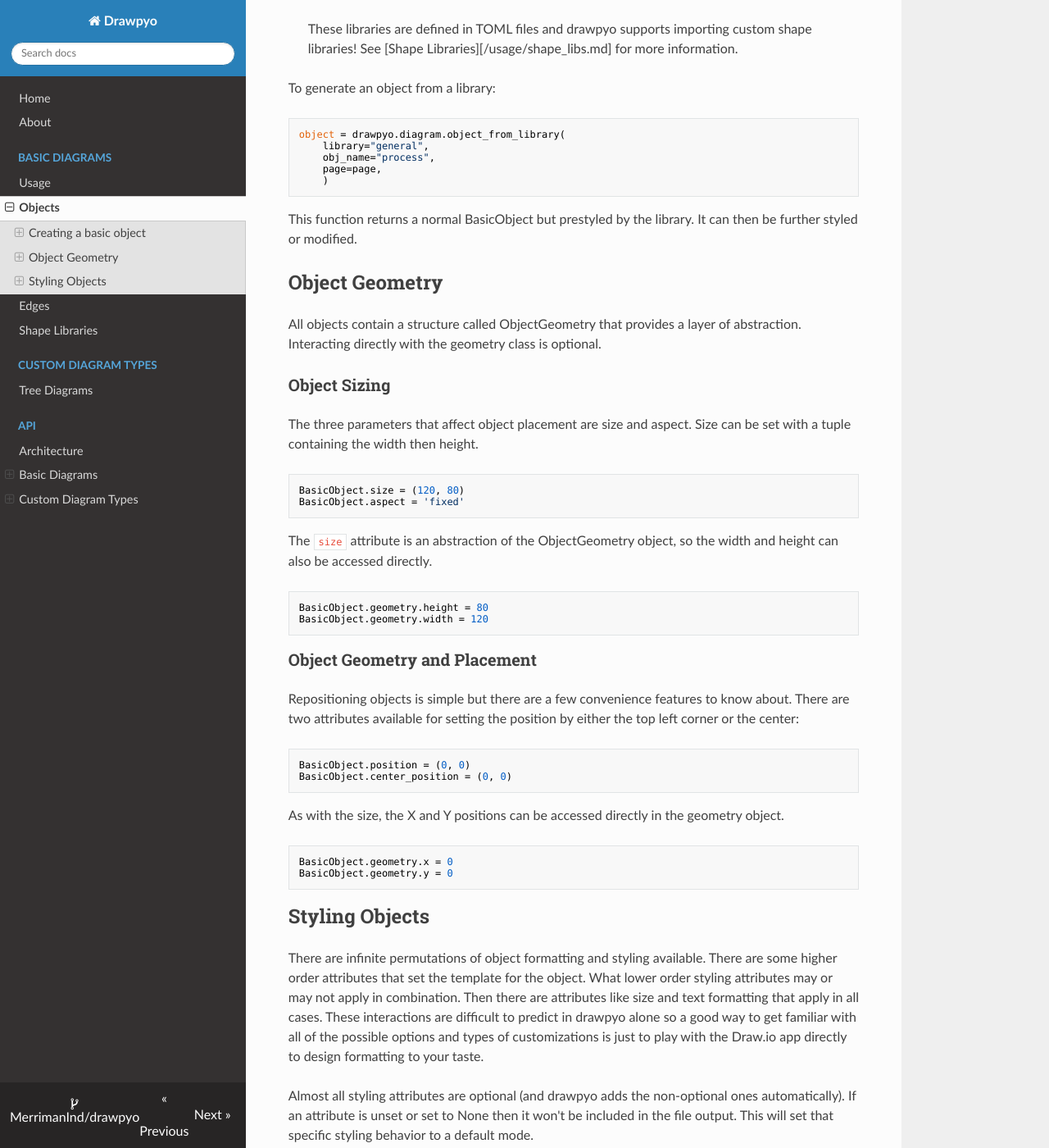
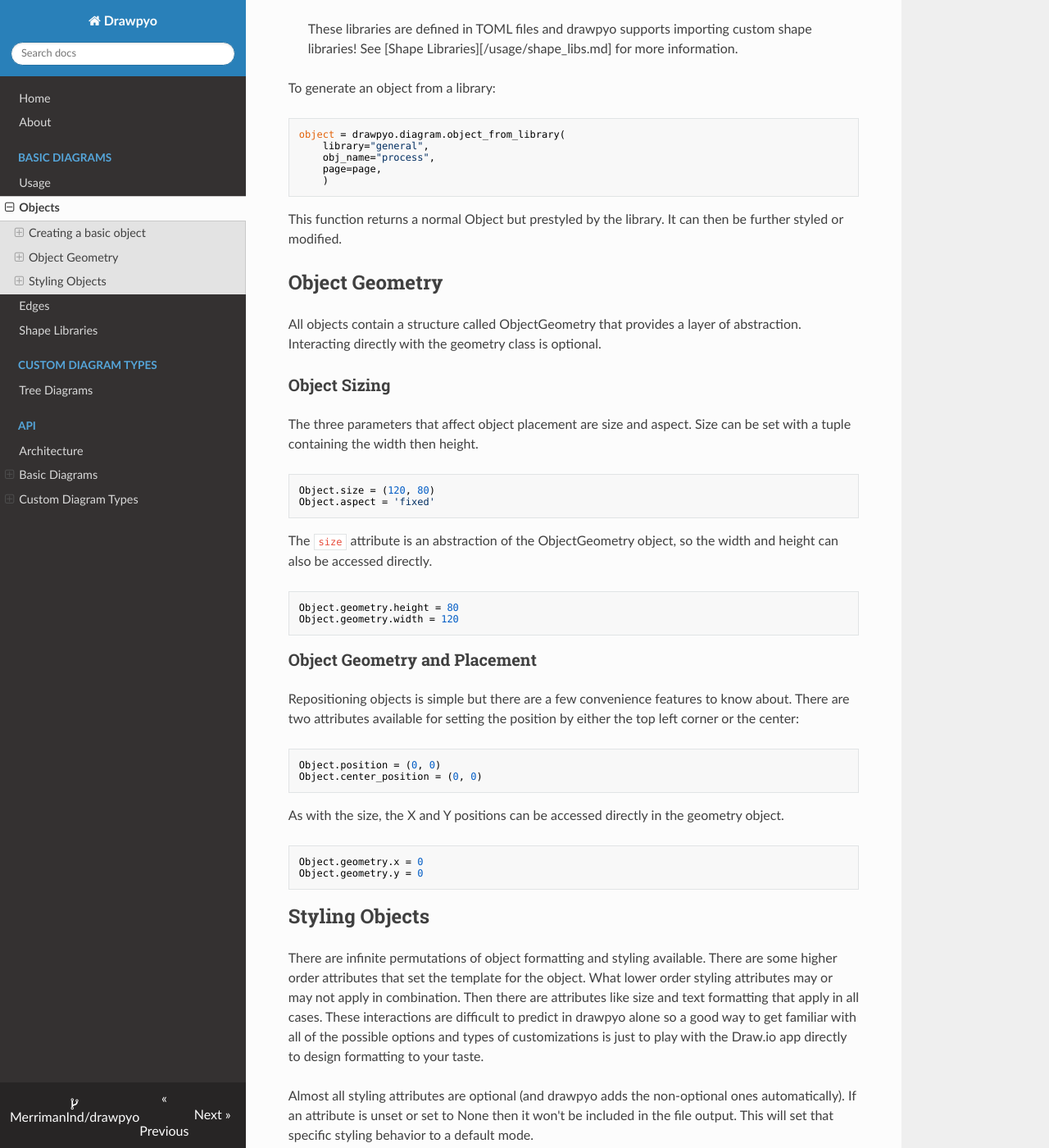
Before and after one commit to MerrimanInd/drawpyo, an MkDocs documentation site: the page built from docs/usage/objects.md, in a window 1280 px wide and 1400 px high, scrolled down 642 px. Shown: the whole window at 82% size. Built offline with MkDocs 1.6.1, drawn with Linux system fonts in a browser that asks for light colours; nearby versions of some CDN libraries; some of the changed text lies outside the part shown.

Commit message:
Changed BasicEdge and BasicObject to Edge and Object. Added shadowing subclasses for back compatibility.

````diff
--- a/docs/usage/objects.md
+++ b/docs/usage/objects.md
@@ -1,11 +1,11 @@
 # Objects
 
-Though some diagram types have their own object subclasses, the main class for creating objects is the BasicObject class.
+Though some diagram types have their own object subclasses, the main class for creating objects is the Object class.
 
 ## Creating a basic object
 
 ```python
-base_obj = drawpyo.diagram.BasicObject(page=page)
+base_obj = drawpyo.diagram.Object(page=page)
 ```
 
 The default object type is a rounded corner rectangle with white background and a black border just like in the Draw.io app.
@@ -32,7 +32,7 @@ object = drawpyo.diagram.object_from_library(
     )
 ```
 
-This function returns a normal BasicObject but prestyled by the library. It can then be further styled or modified.
+This function returns a normal Object but prestyled by the library. It can then be further styled or modified.
 
 ## Object Geometry
 
@@ -43,15 +43,15 @@ All objects contain a structure called ObjectGeometry that provides a layer of a
 The three parameters that affect object placement are size and aspect. Size can be set with a tuple containing the width then height.
 
 ```python
-BasicObject.size = (120, 80)
-BasicObject.aspect = 'fixed'
+Object.size = (120, 80)
+Object.aspect = 'fixed'
 ```
 
 The `size` attribute is an abstraction of the ObjectGeometry object, so the width and height can also be accessed directly.
 
 ```python
-BasicObject.geometry.height = 80
-BasicObject.geometry.width = 120
+Object.geometry.height = 80
+Object.geometry.width = 120
 ```
 
 ### Object Geometry and Placement
@@ -59,15 +59,15 @@ BasicObject.geometry.width = 120
 Repositioning objects is simple but there are a few convenience features to know about. There are two attributes available for setting the position by either the top left corner or the center:
 
 ```python
-BasicObject.position = (0, 0)
-BasicObject.center_position = (0, 0)
+Object.position = (0, 0)
+Object.center_position = (0, 0)
 ```
 
 As with the size, the X and Y positions can be accessed directly in the geometry object.
 
 ```python
-BasicObject.geometry.x = 0
-BasicObject.geometry.y = 0
+Object.geometry.x = 0
+Object.geometry.y = 0
 ```
 
 ## Styling Objects
@@ -135,7 +135,7 @@ As mentioned above, not all of these attributes will apply to all object shapes
 
 ### Text Styling Attributes
 
-The text set in the `value` attribute of the BasicObject class can also be styled with the expected text formatting tools.
+The text set in the `value` attribute of the Object class can also be styled with the expected text formatting tools.
 
 - fontColor
 - fontFamily
````
Also changed, not shown: README.md (+2 -2 lines), docs/api/edges.md (+1 -1 lines), docs/api/objects.md (+2 -2 lines), docs/usage/edges.md (+2 -2 lines), docs/usage/shape_libs.md (+1 -1 lines), 7 other files.
